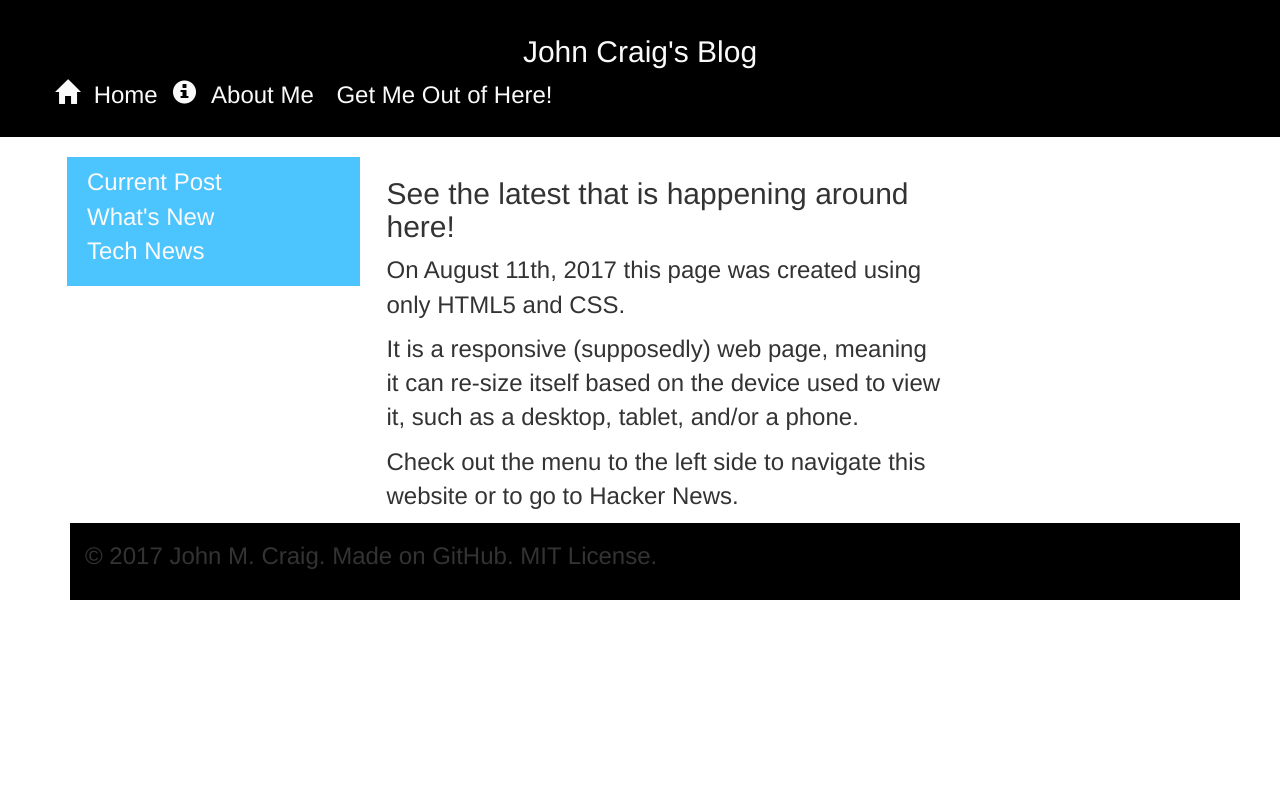
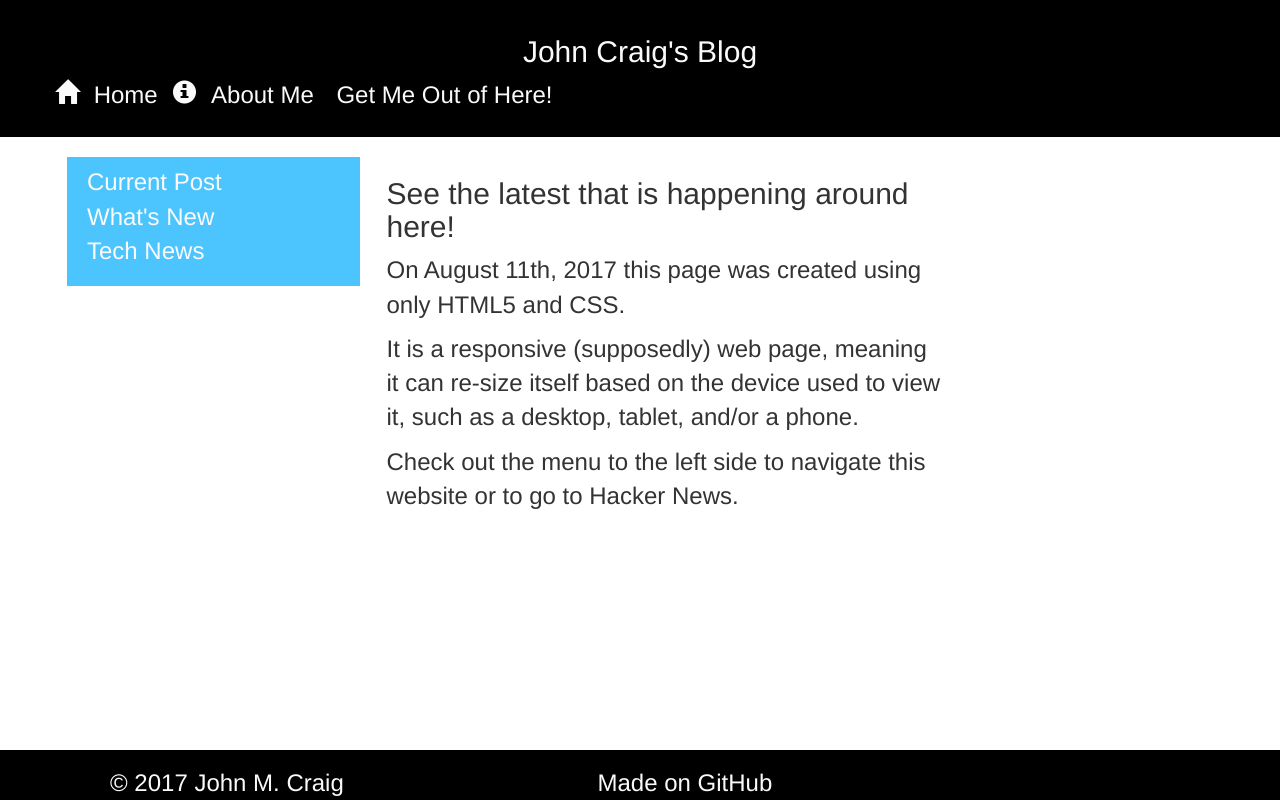
Before and after one commit to johnmcraig/responsive-webblog, a plain HTML site: page index.html in a window 1280 px wide. Drawn offline with nearby package versions, Linux system fonts and the light colour scheme.

Commit message:
style imprivements

```diff
--- a/index.html
+++ b/index.html
@@ -48,30 +48,25 @@
             <p>It is a responsive (supposedly) web page, meaning it can re-size itself based on the device used to view it, such as a desktop, tablet, and/or a phone.</p>
             <p>Check out the menu to the left side to navigate this website or to go to Hacker News.</p>
         </div>
-
-<!--
-    <div id="aside-area" class="col-3">
-        <aside id="new-post" class="">
-            <h4>Latest Post</h4>
-            <p>Creation Date</p>
-        </aside>
+    </main>
     </div>
--->
+</div>
+<footer>
+<div class="container">
+    <div class="row">
+        <div class="right col-md-5">
+            <ul>
+                <li>&copy 2017 John M. Craig</li>
+            </ul>
+        </div>
+        <div class="left col-md-7">
+            <ul>
+                <li>Made on GitHub</li>
+            </ul>
+        </div>
+    </footer>
 
 
-    </main>
-
-</div>
-
-<div class="container">
-    <div class="row">
-    <footer id="footer" class="col-md-12">
-        <p>&copy 2017 John M. Craig. Made on GitHub. MIT License.</p>
-    </footer>
-    </div>
-</div>
-
-</div>
 
 </body>
 </html>
--- a/style.css
+++ b/style.css
@@ -108,6 +108,7 @@ footer {
    bottom: 0;
    width: 100%;
    background:#000000;
+   height: 50px;
 }
 
 footer li {
```
Also changed, not shown: about.html (+4 -3 lines).
